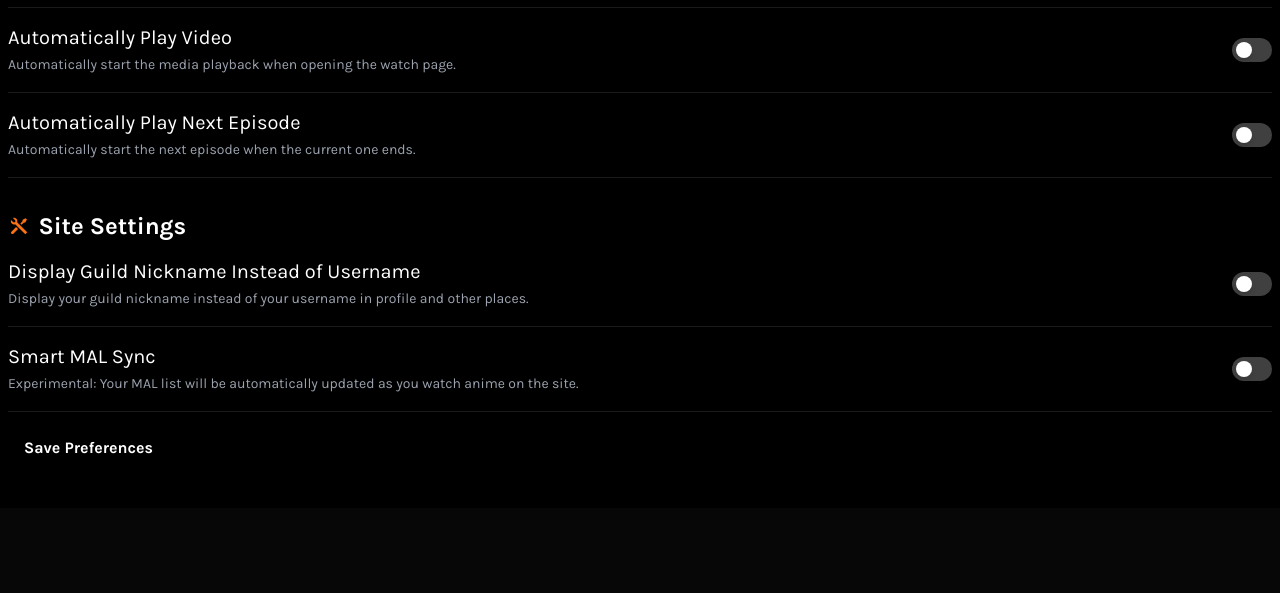
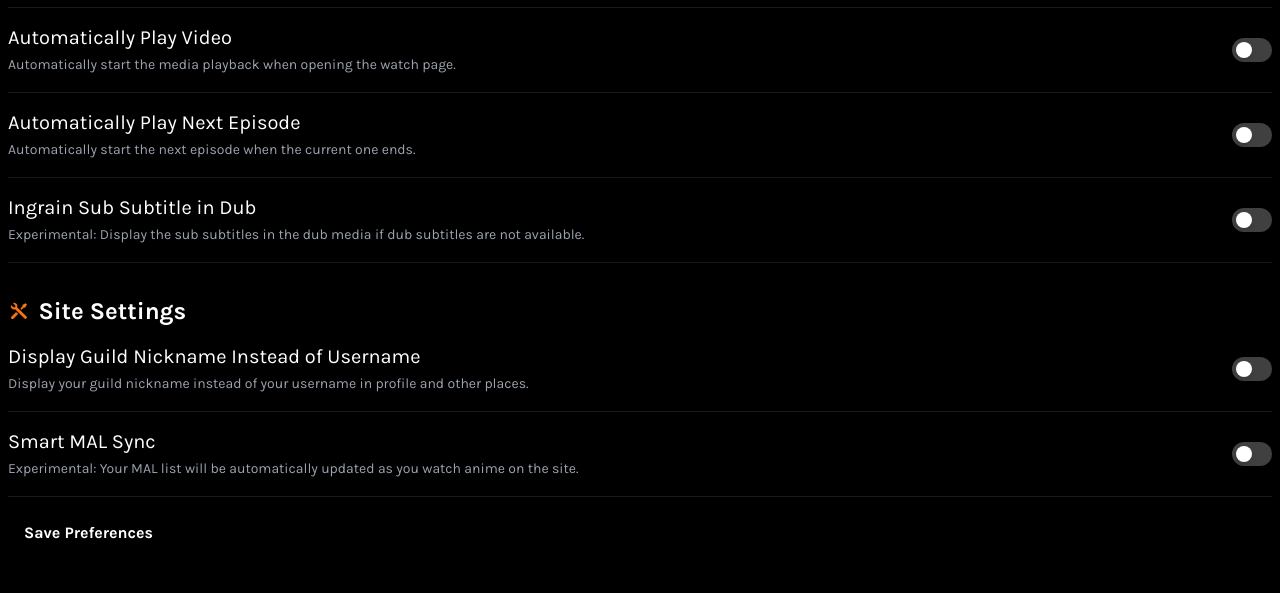
Before and after one commit to luciferreeves/yugen, a Django app: template templates/user_profile/user_profile.html in a window 1280 px wide. Shown: the part 1482-2075 px from the top of the page. Before the commit the page ends 1936 px from the top, so only its background shows below. Run offline with Django 4.2, Linux system fonts and the light colour scheme; the template is opened without the code that fills it, so the values that code supplies are empty; style sheets or scripts are compiled from the project's sources.

Commit message:
display subs from sub in dub and last watched ep sync

```diff
--- a/templates/user_profile/user_preferences.html
+++ b/templates/user_profile/user_preferences.html
@@ -235,6 +235,21 @@
         </label>
     </div>
 </div>
+<div class="w-full py-4 flex flex-row justify-between items-center border-b border-white border-opacity-10">
+    <div>
+        <h3 class="text-xl">Ingrain Sub Subtitle in Dub</h3>
+        <small class="text-gray-400 text-sm">Experimental: Display the sub subtitles in the dub media if dub subtitles are not available.</small>
+    </div>
+    <div class="relative">
+        <label class="flex items-center cursor-pointer">
+            <input type="checkbox" class="hidden peer" id="ingrain_sub_subtitles_in_dub_checkbox" {% if user.preferences.ingrain_sub_subtitles_in_dub %}checked{% endif %}>
+            <div class="w-10 h-6 bg-neutral-700 rounded-full p-1 flex items-center peer-checked:bg-{{ user.preferences.accent_colour }}-600 transition-colors duration-100">
+                <div class="toggle-dot w-4 h-4 bg-white rounded-full shadow-md transform duration-100 ease-in-out"></div>
+            </div>
+        </label>
+    </div>
+</div>
+
 <h2 class="text-2xl font-bold text-center mt-8 flex gap-2 items-center">
     <svg stroke="currentColor" fill="currentColor" stroke-width="0" viewBox="0 0 24 24" class="text-orange-500" height="1.4rem" width="1.4rem" xmlns="http://www.w3.org/2000/svg"><path d="M5.32943 3.27152C6.56252 2.83314 7.9923 3.10743 8.97927 4.0944C9.96652 5.08165 10.2407 6.51196 9.80178 7.74529L20.6465 18.5901L18.5252 20.7114L7.67936 9.86703C6.44627 10.3054 5.01649 10.0311 4.02952 9.04415C3.04227 8.0569 2.7681 6.62659 3.20701 5.39326L5.44373 7.62994C6.02952 8.21572 6.97927 8.21572 7.56505 7.62994C8.15084 7.04415 8.15084 6.0944 7.56505 5.50862L5.32943 3.27152ZM15.6968 5.15506L18.8788 3.38729L20.293 4.80151L18.5252 7.98349L16.7574 8.33704L14.6361 10.4584L13.2219 9.04415L15.3432 6.92283L15.6968 5.15506ZM8.62572 12.9332L10.747 15.0546L5.79729 20.0043C5.2115 20.5901 4.26175 20.5901 3.67597 20.0043C3.12464 19.453 3.09221 18.5792 3.57867 17.99L3.67597 17.883L8.62572 12.9332Z"></path></svg>
     <span>Site Settings</span>
@@ -314,6 +329,7 @@
         const autoSkipIntro = document.getElementById('auto_skip_intro_checkbox').checked;
         const autoPlayVideo = document.getElementById('auto_play_video_checkbox').checked;
         const autoNextEpisode = document.getElementById('auto_next_episode_checkbox').checked;
+        const ingrainSubSubtitlesInDub = document.getElementById('ingrain_sub_subtitles_in_dub_checkbox').checked;
         const displayGuildNameInsteadOfUsername = document.getElementById('display_guild_name_instead_of_username_checkbox').checked;
         const smartMALSync = document.getElementById('smart_mal_sync_checkbox').checked;
 
@@ -329,6 +345,7 @@
             autoSkipIntro,
             autoPlayVideo,
             autoNextEpisode,
+            ingrainSubSubtitlesInDub,
             displayGuildNameInsteadOfUsername,
             smartMALSync
         };
--- a/user_profile/models.py
+++ b/user_profile/models.py
@@ -17,6 +17,7 @@ class UserPreferences(models.Model):
     auto_next_episode = models.BooleanField(default=False)
     display_guild_name_instead_of_username = models.BooleanField(default=True)
     smart_mal_sync = models.BooleanField(default=False)
+    ingrain_sub_subtitles_in_dub = models.BooleanField(default=False)
 
     def __str__(self):
         return f"{self.user.username}'s preferences"
--- a/user_profile/views.py
+++ b/user_profile/views.py
@@ -100,6 +100,7 @@ def save_user_preferences(request):
     auto_skip_intro = data.get("autoSkipIntro")
     auto_play_video = data.get("autoPlayVideo")
     auto_next_episode = data.get("autoNextEpisode")
+    ingrain_sub_subtitles_in_dub = data.get("ingrainSubSubtitlesInDub")
     display_guild_name_instead_of_username = data.get("displayGuildNameInsteadOfUsername")
     smart_mal_sync = data.get("smartMALSync")
 
@@ -115,6 +116,7 @@ def save_user_preferences(request):
     user_preferences.auto_skip_intro = auto_skip_intro
     user_preferences.auto_play_video = auto_play_video
     user_preferences.auto_next_episode = auto_next_episode
+    user_preferences.ingrain_sub_subtitles_in_dub = ingrain_sub_subtitles_in_dub
     user_preferences.display_guild_name_instead_of_username = display_guild_name_instead_of_username
     user_preferences.smart_mal_sync = smart_mal_sync
 
--- a/watch/utils.py
+++ b/watch/utils.py
@@ -18,11 +18,13 @@ print("cache flushed")
 
 def update_anime_user_history(user, anime_id, episode, time_watched):
     # per episode history
+    print("updating history")
     history, created = UserHistory.objects.get_or_create(user=user, anime_id=anime_id, episode=episode)
     history.time_watched = time_watched
 
     # last watched
     last_watched = UserHistory.objects.filter(user=user, anime_id=anime_id, last_watched=True)
+    print(last_watched)
     if last_watched:
         last_watched = last_watched[0]
         last_watched.last_watched = False
```
Also changed, not shown: watch/views.py (+15 -14 lines), user_profile/migrations/0006_userpreferences_ingrain_sub_subtitles_in_dub.py (added).
